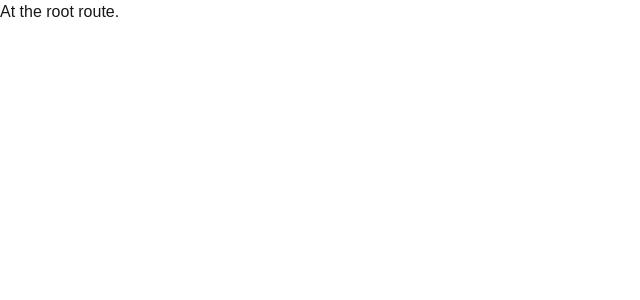
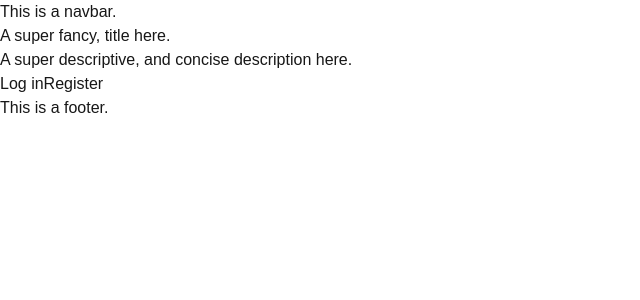
Before and after one commit to arvingarciabtw/reps, a Next.js app: page / in a window 1280 px wide. Shown: the top 300 px of the page, without its empty margins (0-640 px from the left). Built offline with nearby package versions, Linux system fonts and the light colour scheme; a web font is replaced by a local one.

Commit message:
feat: root route page base structure

```diff
--- /dev/null
+++ b/app/home/page.tsx
@@ -0,0 +1,7 @@
+export default function Home() {
+  return (
+    <div>
+      <p>At the home route</p>
+    </div>
+  );
+}
--- /dev/null
+++ b/app/not-found.tsx
@@ -0,0 +1,3 @@
+export default function NotFound() {
+  return <p>not found</p>;
+}
--- a/app/page.tsx
+++ b/app/page.tsx
@@ -1,7 +1,28 @@
-export default function Home() {
+import NavBar from "@/app/ui/navbar";
+import Footer from "@/app/ui/footer";
+import Link from "next/link";
+
+export default function App() {
   return (
-    <div>
-      <p>At the root route.</p>
-    </div>
+    <>
+      <NavBar />
+      <LandingSection />
+      <Footer />
+    </>
   );
 }
+
+function LandingSection() {
+  return (
+    <main>
+      <h1>A super fancy, title here.</h1>
+      <p>A super descriptive, and concise description here.</p>
+      <Link href="/login">
+        <button>Log in</button>
+      </Link>
+      <Link href="/register">
+        <button>Register</button>
+      </Link>
+    </main>
+  );
+}
--- /dev/null
+++ b/app/ui/footer.tsx
@@ -0,0 +1,3 @@
+export default function Footer() {
+  return <p>This is a footer.</p>;
+}
--- /dev/null
+++ b/app/ui/navbar.tsx
@@ -0,0 +1,3 @@
+export default function NavBar() {
+  return <p>This is a navbar.</p>;
+}
```
